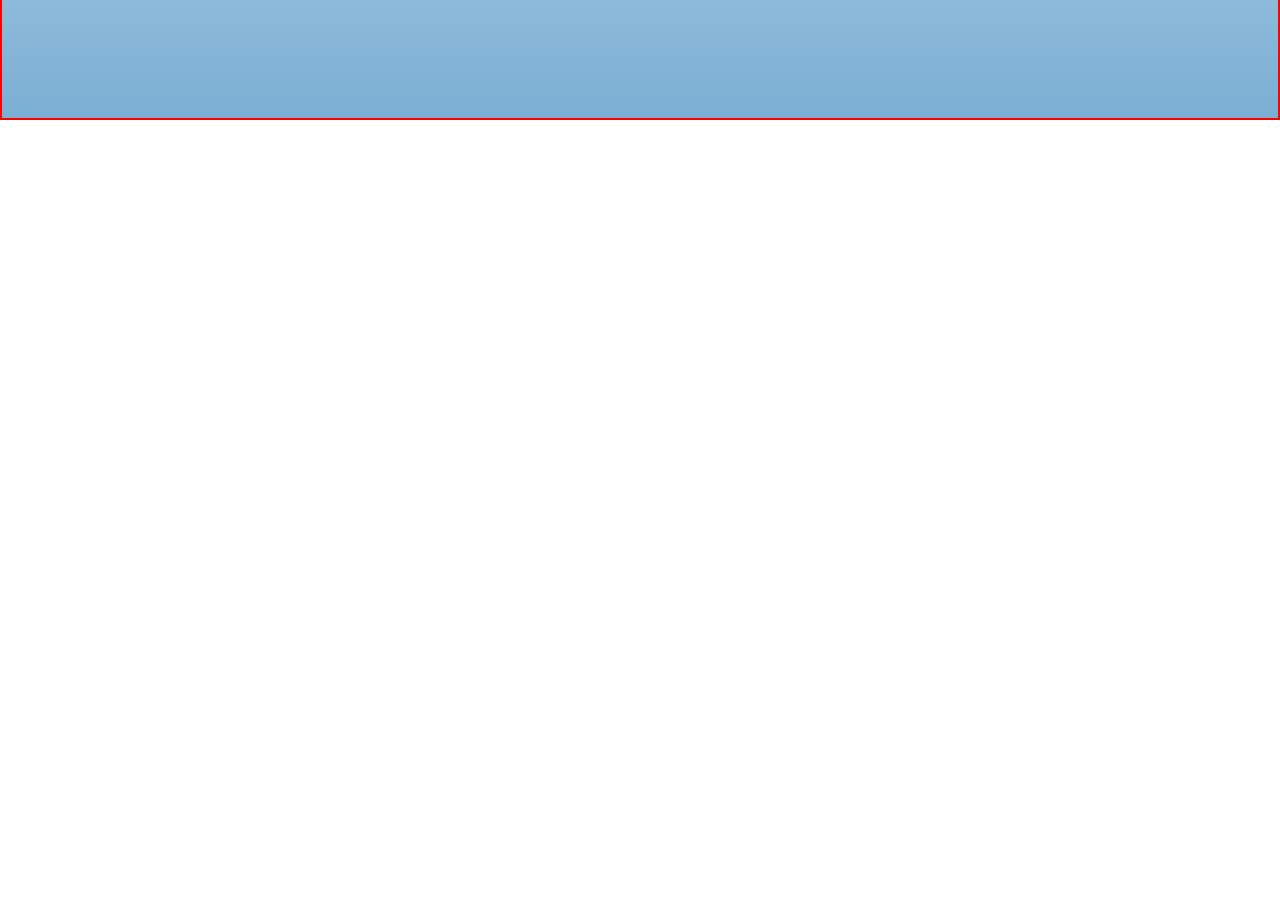
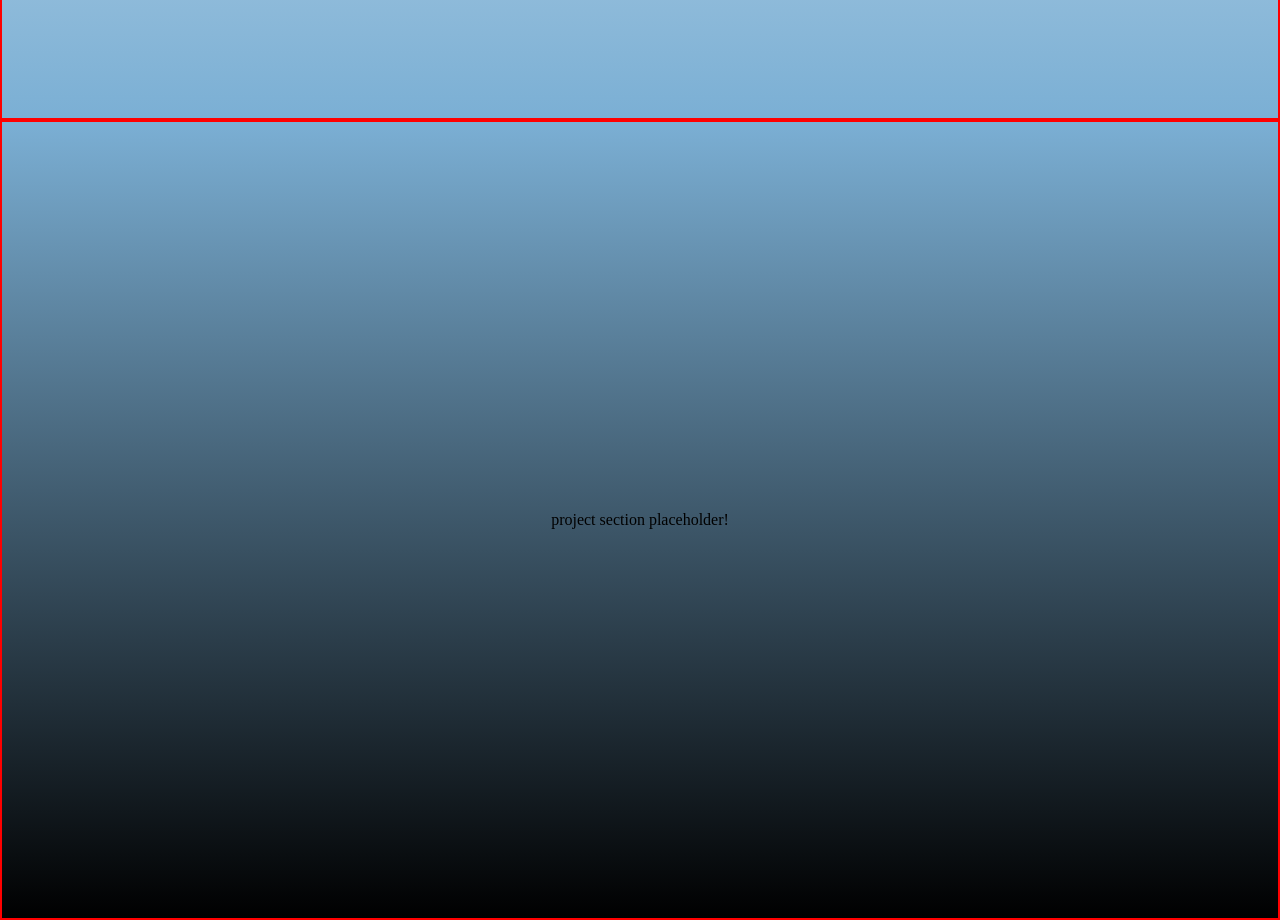
Before and after one commit to awr7/My-Portfolio, an Angular app: page / in a window 1280 px wide. Shown: the part 1480-2400 px from the top of the page. Before the commit the page ends 1600 px from the top, so only its background shows below. Built offline with nearby package versions, Linux system fonts and the light colour scheme.

Commit message:
created project section

```diff
--- a/src/app/app.component.html
+++ b/src/app/app.component.html
@@ -11,7 +11,7 @@
 <app-about-me></app-about-me>
 
 <!-- Projects Section Component -->
-
+<app-projects></app-projects>
 
 <!-- Case Study Section Component -->
 
--- a/src/app/app.component.ts
+++ b/src/app/app.component.ts
@@ -4,11 +4,12 @@ import { RouterOutlet } from '@angular/router';
 import { WelcomeComponent } from './welcome/welcome.component';
 import { AboutMeComponent } from './about-me/about-me.component';
 import { HttpClientModule } from '@angular/common/http';
+import { ProjectsComponent } from './projects/projects.component';
 
 @Component({
   selector: 'app-root',
   standalone: true,
-  imports: [CommonModule, RouterOutlet, WelcomeComponent, AboutMeComponent, HttpClientModule],
+  imports: [CommonModule, RouterOutlet, WelcomeComponent, AboutMeComponent, HttpClientModule, ProjectsComponent],
   templateUrl: './app.component.html',
   styleUrls: ['./app.component.scss']
 })
--- /dev/null
+++ b/src/app/projects/projects.component.html
@@ -0,0 +1,3 @@
+<div class="projects-container" >
+    <p>project section placeholder!</p>
+</div>
--- /dev/null
+++ b/src/app/projects/projects.component.scss
@@ -0,0 +1,13 @@
+.projects-container {
+    display: flex;
+    background: linear-gradient(180deg, #7BAFD4 0%, #000 100%);
+    flex-direction: column;
+    justify-content: center;
+    align-items: center;
+    height: 100vh;
+    text-align: center;
+    border: 2px solid red;
+    animation: fadeIn 1s ease-out;
+    box-sizing: border-box;
+    position: relative;
+  }
```
Also changed, not shown: src/app/projects/projects.component.ts (added, +12 -0 lines), 1 other file (tests, documents, lock files or other folders).
